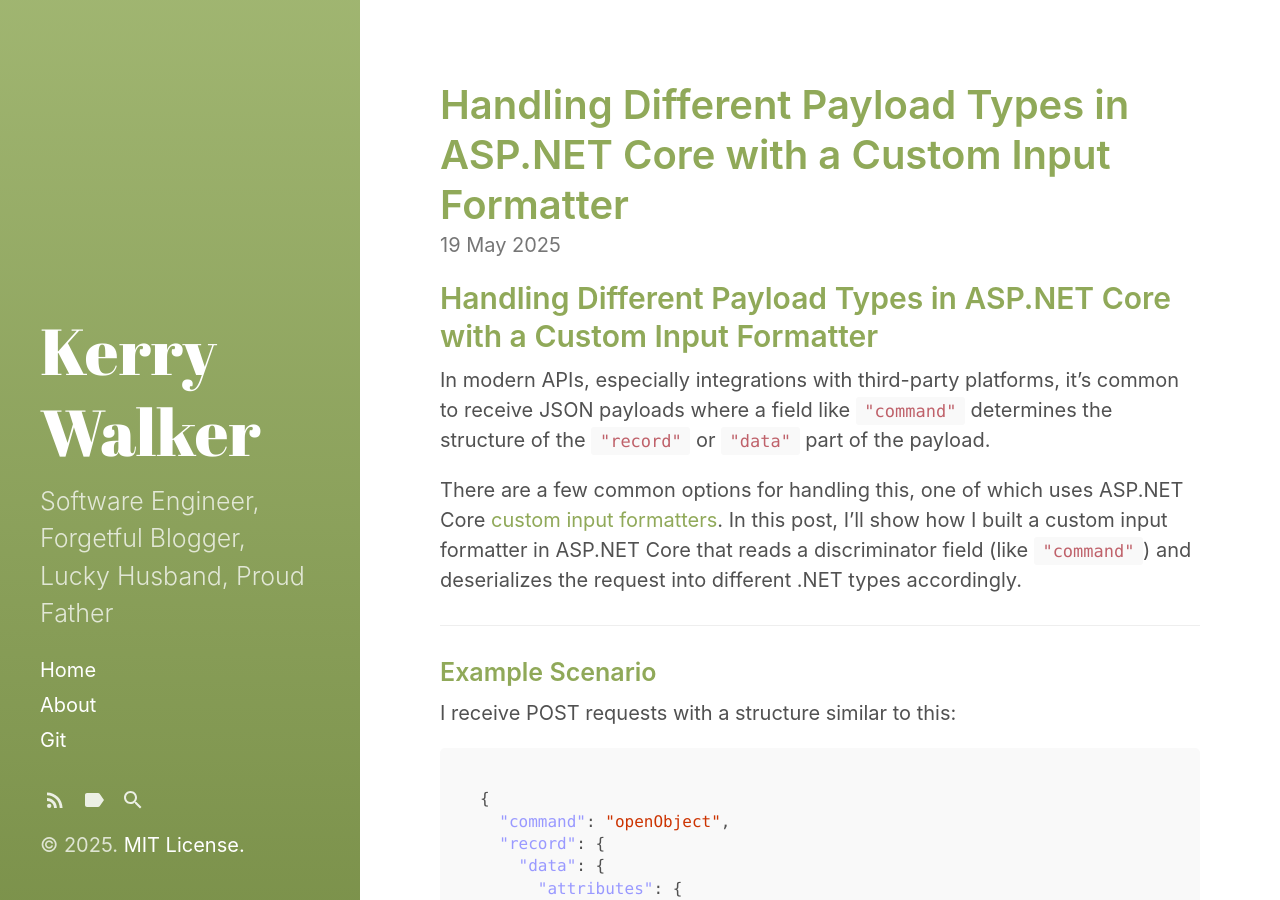
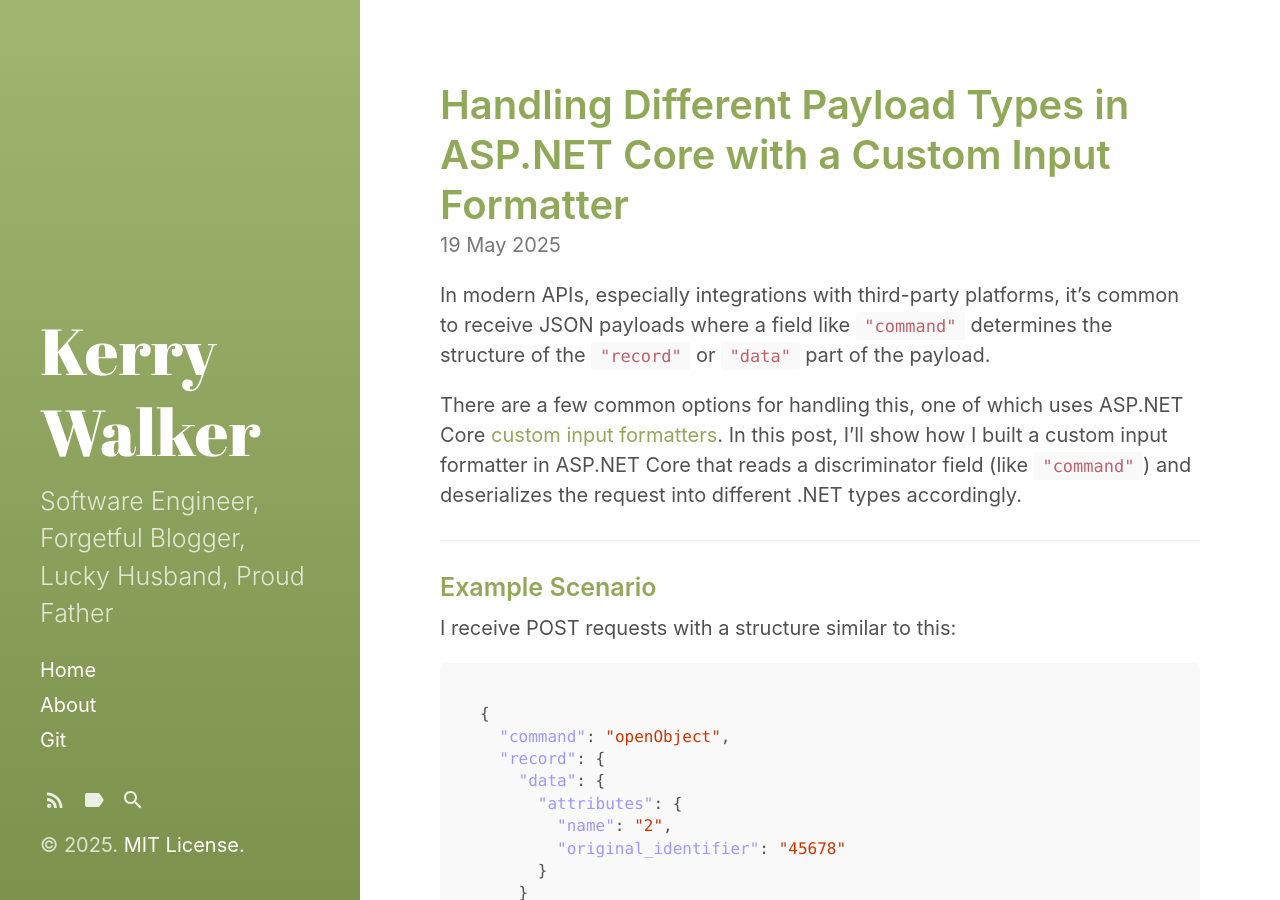
Before and after one commit to KerryWalker/KerryWalker.github.io, a Jekyll site: the page built from _posts/2025-05-19-aspnet-core-custom-input-formatter.md, in a window 1280 px wide and 900 px high. Built offline with Jekyll 4.4.1, drawn with Linux system fonts in a browser that asks for light colours.

Commit message:
update title

```diff
--- a/_posts/2025-05-19-aspnet-core-custom-input-formatter.md
+++ b/_posts/2025-05-19-aspnet-core-custom-input-formatter.md
@@ -7,7 +7,6 @@ tags:
   - Aspnetcore
 ---
 
-## Handling Different Payload Types in ASP.NET Core with a Custom Input Formatter
 
 In modern APIs, especially integrations with third-party platforms, it's common to receive JSON payloads where a field like `"command"` determines the structure of the `"record"` or `"data"` part of the payload.
 
```
